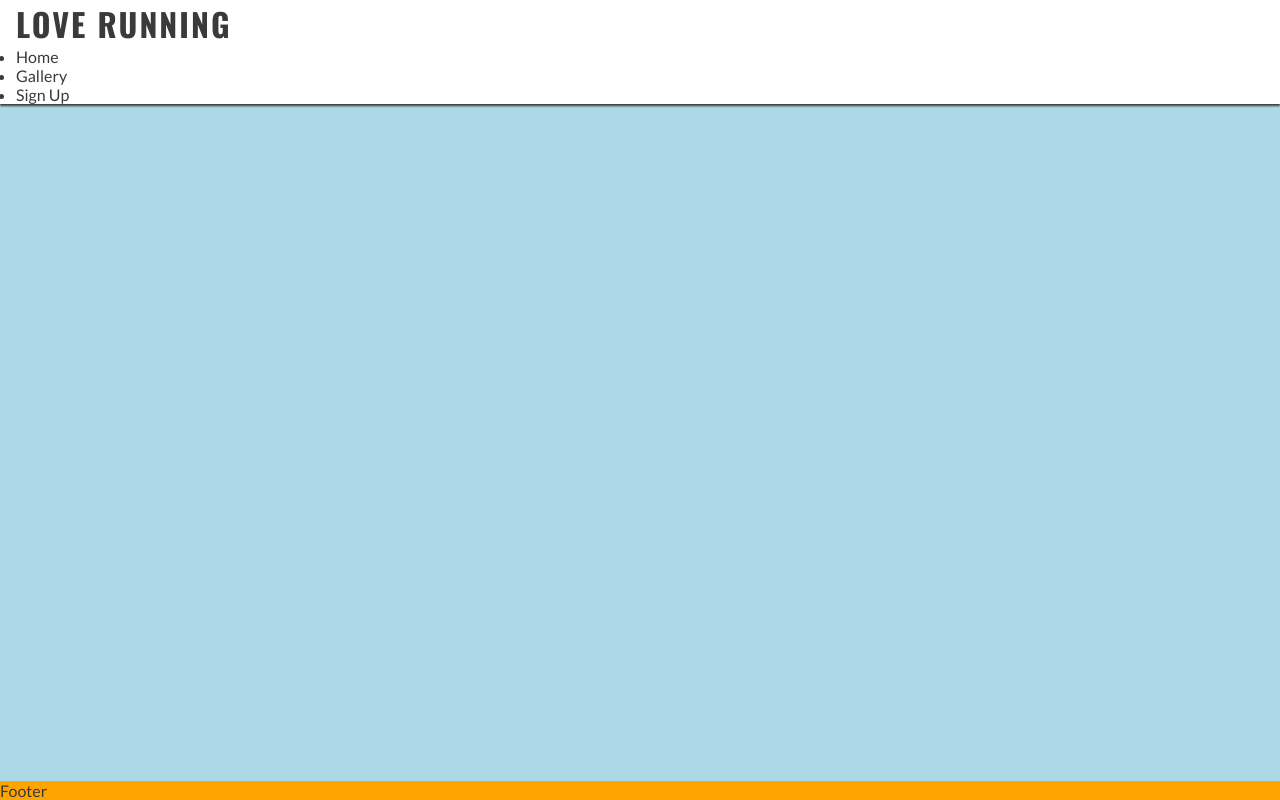
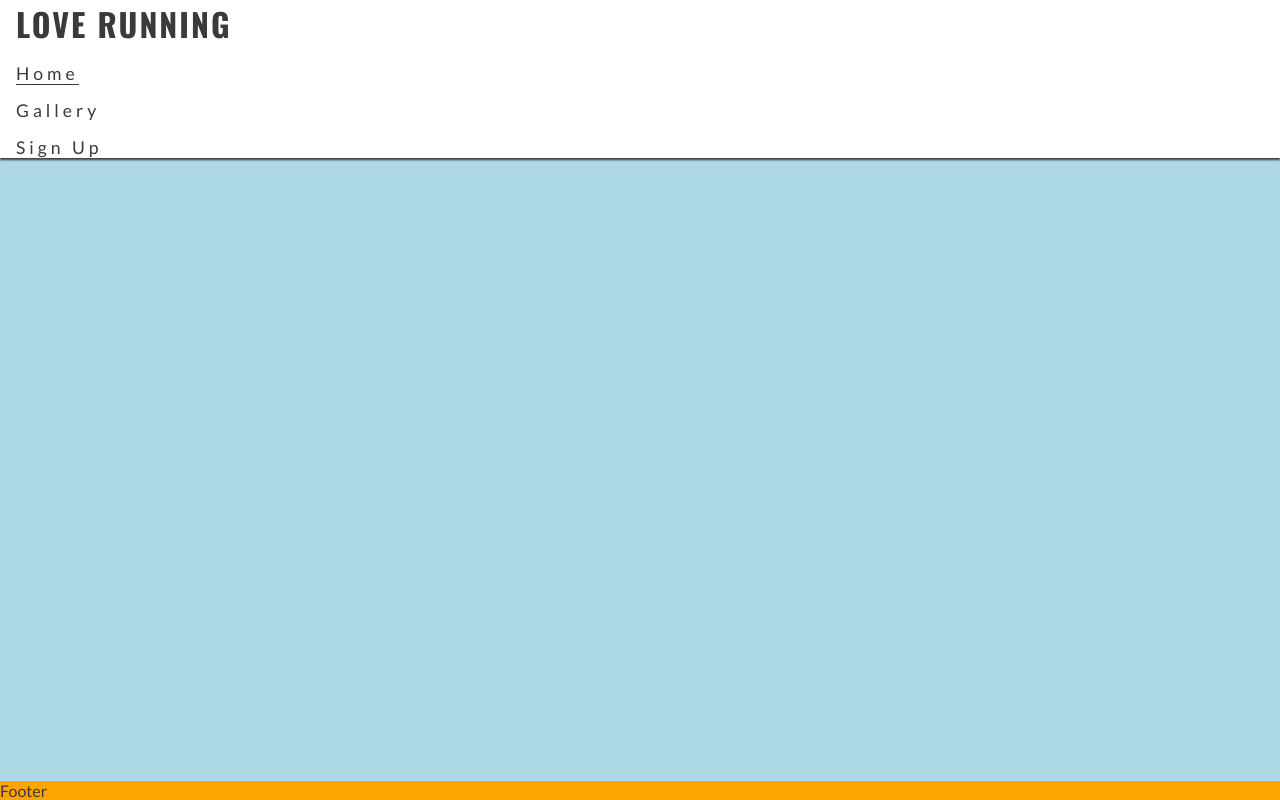
Before and after one commit to Luke-Mcleod/love-running, a plain HTML site: page index.html in a window 1280 px wide. Drawn offline with nearby package versions, Linux system fonts and the light colour scheme.

Commit message:
style the navbar menue

```diff
--- a/assets/css/styles.css
+++ b/assets/css/styles.css
@@ -104,6 +104,20 @@ h1 {
   colour: #252525;
 }
 
+#menu {
+  font-size: 110%;
+  letter-spacing: 4px;
+  list-style-type: none;
+}
+
+#menu > li {
+  margin-top: 1rem;
+}
+
+.active {
+  border-bottom: 1px solid #3a3a3a;
+}
+
 /*Main content*/
 main {
   background-color: lightblue;
--- a/index.html
+++ b/index.html
@@ -45,8 +45,8 @@
         <h1 id="logo">Love Running</h1>
       </a>
       <nav>
-        <ul>
-          <li><a href="">Home</a></li>
+        <ul id="menu">
+          <li><a href="" class="active">Home</a></li>
           <li><a href="">Gallery</a></li>
           <li><a href="">Sign Up</a></li>
         </ul>
```
